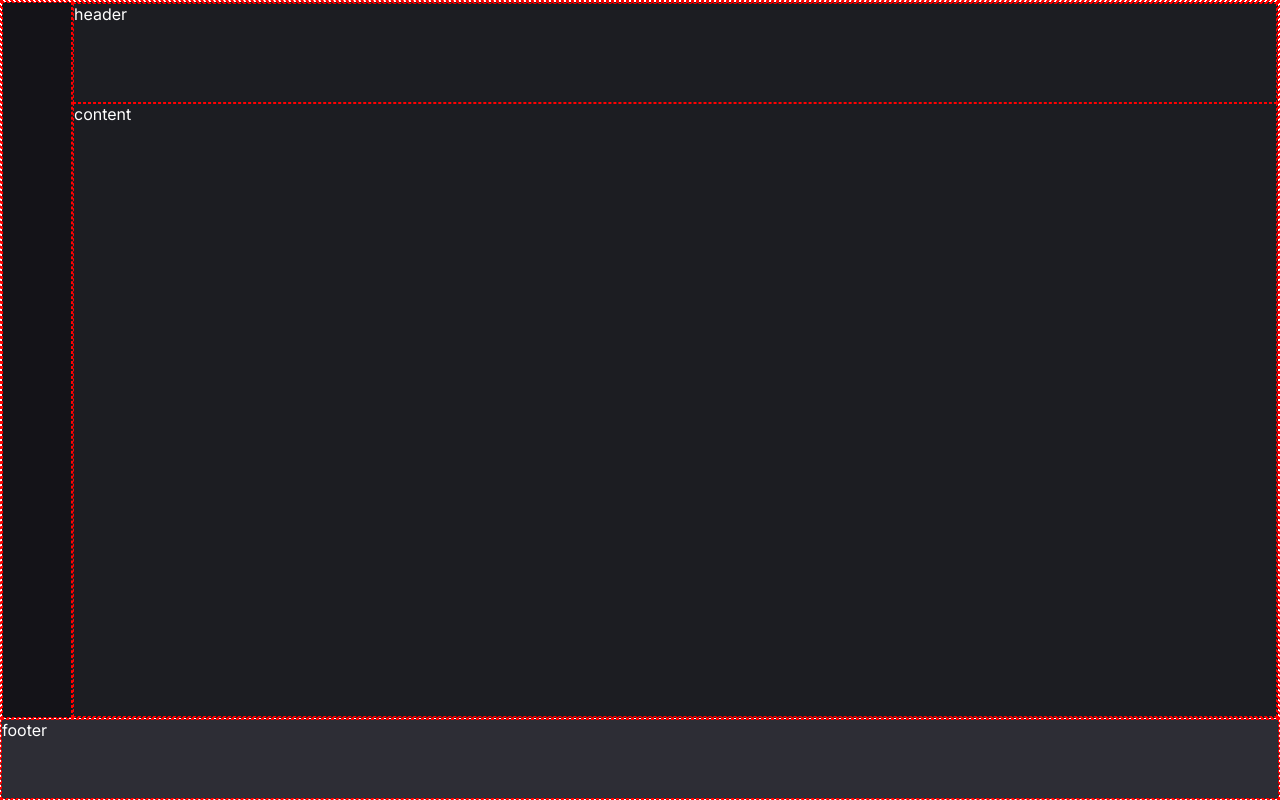
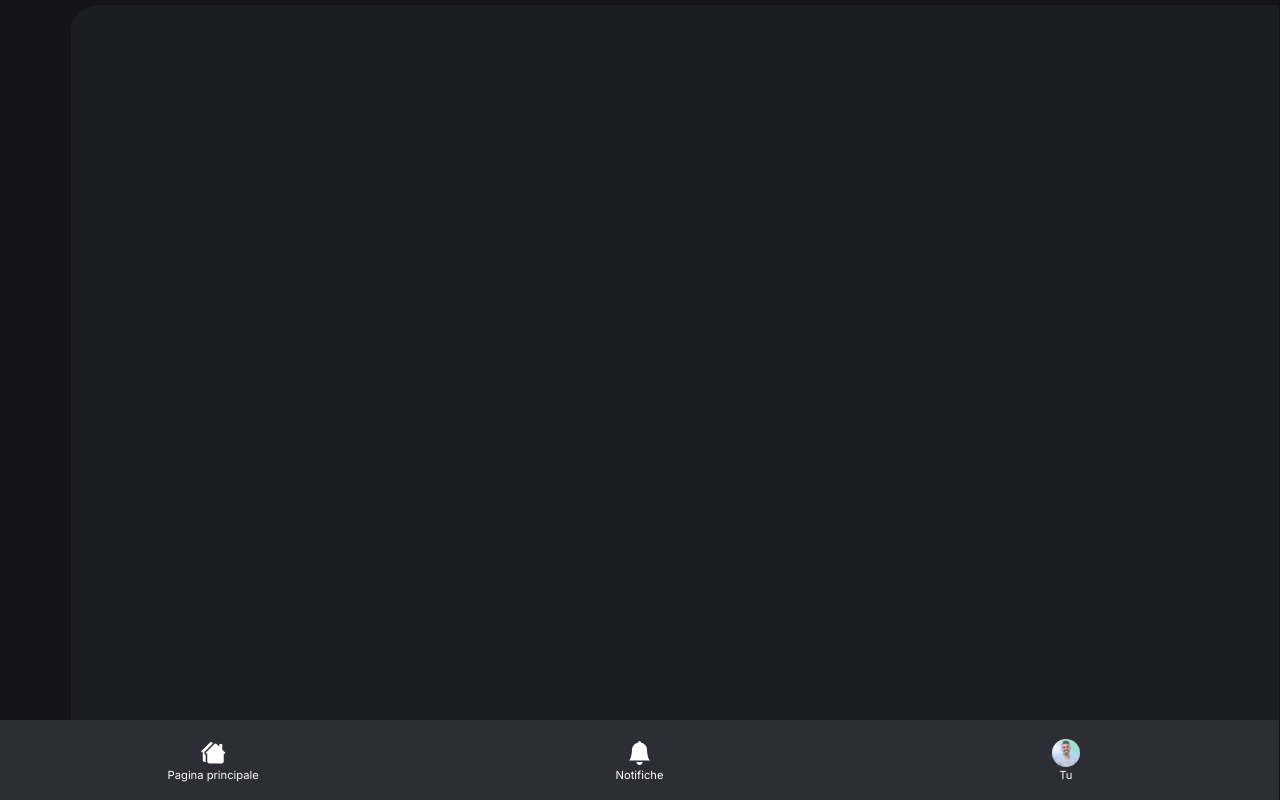
Before and after one commit to giovannimazzi/htmlcss-discord-chat, a plain HTML site: page index.html in a window 1280 px wide. Drawn offline with nearby package versions, Linux system fonts and the light colour scheme.

Commit message:
inserito il footer

```diff
--- a/index.html
+++ b/index.html
@@ -44,15 +44,41 @@
     <link rel="stylesheet" href="style.css" />
   </head>
   <body>
-    <div class="wrapper debug">
+    <div class="wrapper">
       <main class="app-main">
         <nav class="app-sidebar"></nav>
         <div class="app-screen">
-          <header class="app-header">header</header>
-          <div class="app-content">content</div>
+          <header class="app-header"></header>
+          <div class="app-content"></div>
         </div>
       </main>
-      <footer class="app-footer">footer</footer>
+      <footer class="app-footer">
+        <nav class="nav-bar">
+          <a href="#home" class="nav-bar-item">
+            <span class="nav-bar-icon"
+              ><i class="bi bi-houses-fill"></i
+            ></span>
+            <span class="nav-bar-desc"
+              >Pagina principale</span
+            >
+          </a>
+          <a href="#notify" class="nav-bar-item">
+            <span class="nav-bar-icon"
+              ><i class="bi bi-bell-fill"></i
+            ></span>
+            <span class="nav-bar-desc">Notifiche</span>
+          </a>
+          <a href="#account" class="nav-bar-item">
+            <img
+              src="./assets/img/profile1.webp"
+              alt="profile1"
+              class="profile-img"
+            />
+
+            <span class="nav-bar-desc">Tu</span>
+          </a>
+        </nav>
+      </footer>
     </div>
   </body>
 </html>
--- a/reset_style.css
+++ b/reset_style.css
@@ -17,10 +17,10 @@ select {
   font: inherit;
 } */
 
-/* a {
+a {
   text-decoration: none;
   color: inherit;
-} */
+}
 
 /* button {
   background: none;
--- a/style.css
+++ b/style.css
@@ -11,15 +11,16 @@
   min-height: 80px;
   background-color: #2d2d35;
   margin-top: auto;
+  border-right: 1px solid #141318;
 }
 
 .app-main {
   height: calc(100vh - 80px);
   display: flex;
+  background-color: #141318;
 }
 
 .app-sidebar {
-  background-color: #141318;
   width: 70px;
 }
 
@@ -29,6 +30,11 @@
   flex-grow: 1;
   display: flex;
   flex-direction: column;
+
+  border-left: 1px solid #141318;
+  border-right: 1px solid #141318;
+  border-top: 5px solid #141318;
+  border-radius: 30px 0 0 0;
 }
 
 .app-header {
@@ -39,3 +45,38 @@
   /* height: calc(100% - 100px); */
   flex-grow: 1;
 }
+
+.nav-bar {
+  height: 100%;
+  display: flex;
+  justify-content: space-evenly;
+  align-items: center;
+}
+
+.nav-bar-item {
+  flex: 1 1 0;
+  text-align: center;
+  display: flex;
+  flex-direction: column;
+  align-items: center;
+  justify-content: center;
+}
+
+.nav-bar-item:hover * {
+  color: burlywood;
+}
+
+.nav-bar-icon {
+  font-size: 1.5rem;
+}
+
+.nav-bar-desc {
+  font-size: 0.7rem;
+}
+
+.profile-img {
+  width: 30px;
+  height: 30px;
+  border: 1px solid #2d2d35;
+  border-radius: 50%;
+}
```
